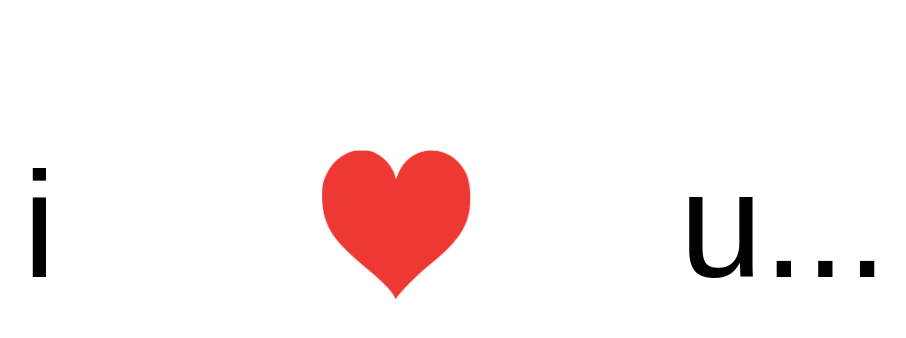
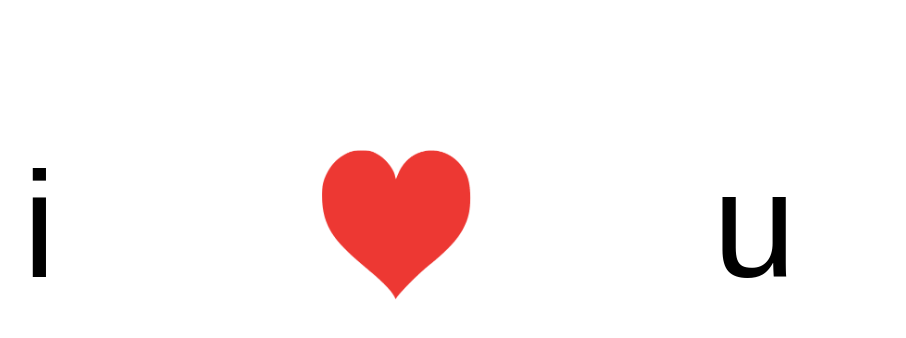
Before and after one commit to ben-ghirardani/i-heart-you, a React (Create React App) app: page / in a window 1280 px wide. Shown: the top 338 px of the page, without its empty margins (243-1149 px from the left). Built offline with nearby package versions, Linux system fonts and the light colour scheme.

Commit message:
removed the trailing dots from U based on user feedback

```diff
--- a/src/component/LandingPage/LandingPage.jsx
+++ b/src/component/LandingPage/LandingPage.jsx
@@ -21,7 +21,7 @@ function LandingPage(props) {
 
       />
 
-      <p className="u" >u...</p>
+      <p className="u" >u</p>
 
     </div>
   )
```
